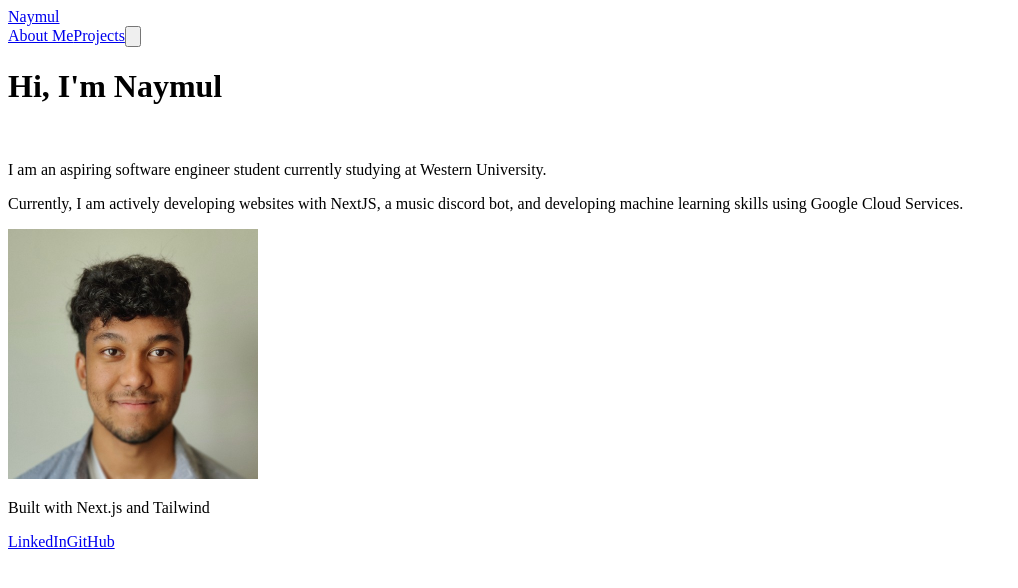
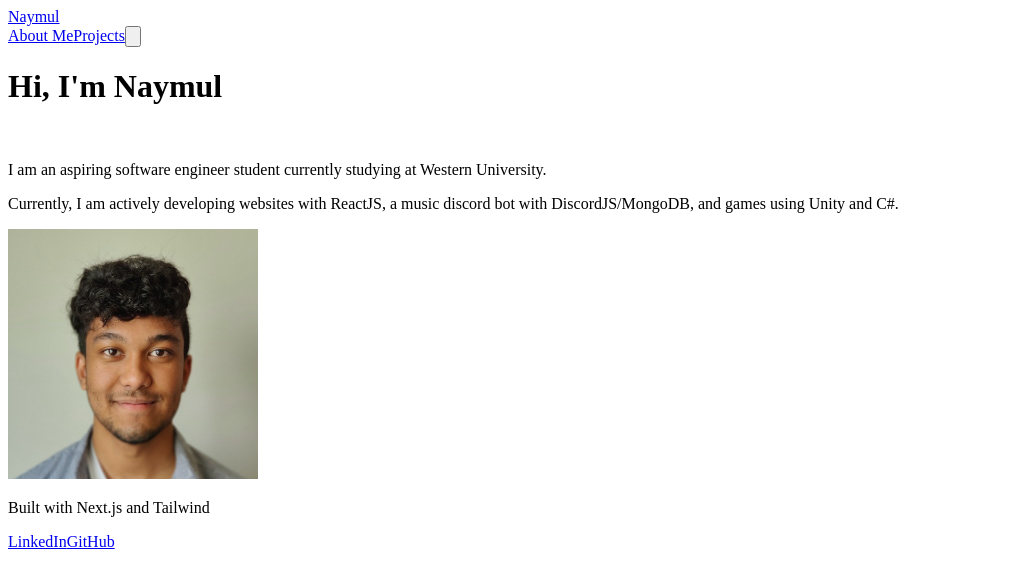
Before and after one commit to abdin20/naymulsite, a Next.js app: page / in a window 1280 px wide. Shown: the top 588 px of the page, without its empty margins (0-1018 px from the left). Built offline with nearby package versions, Linux system fonts and the light colour scheme.

Commit message:
updated about me

```diff
--- a/components/About.js
+++ b/components/About.js
@@ -17,7 +17,7 @@ const About = () => {
                         </p>
 
                         <p className="mt-6 text-gray-800 dark:text-white">
-                            Currently, I am actively developing websites with NextJS, a music discord bot, and developing machine learning skills using Google Cloud Services.
+                            Currently, I am actively developing websites with ReactJS, a music discord bot with DiscordJS/MongoDB, and games using Unity and C#.
                         </p>
 
                         <p></p>
```
